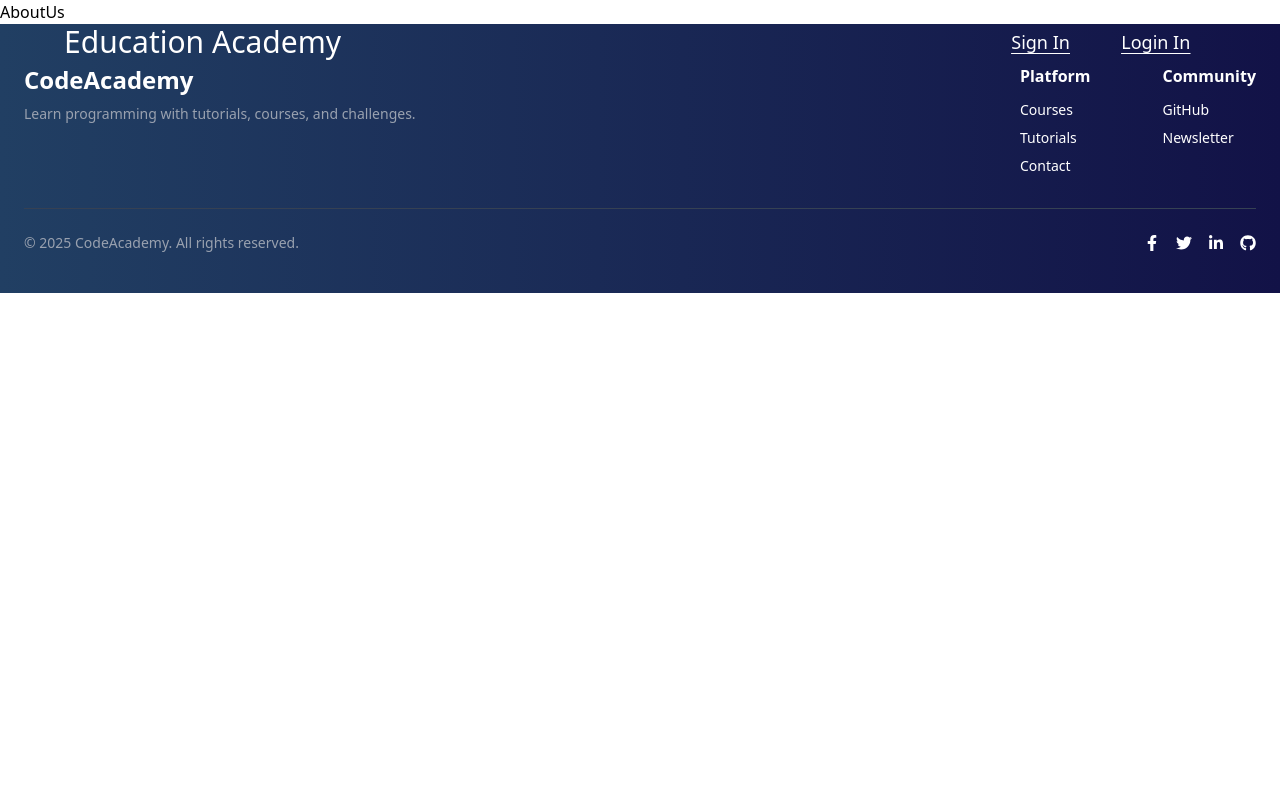
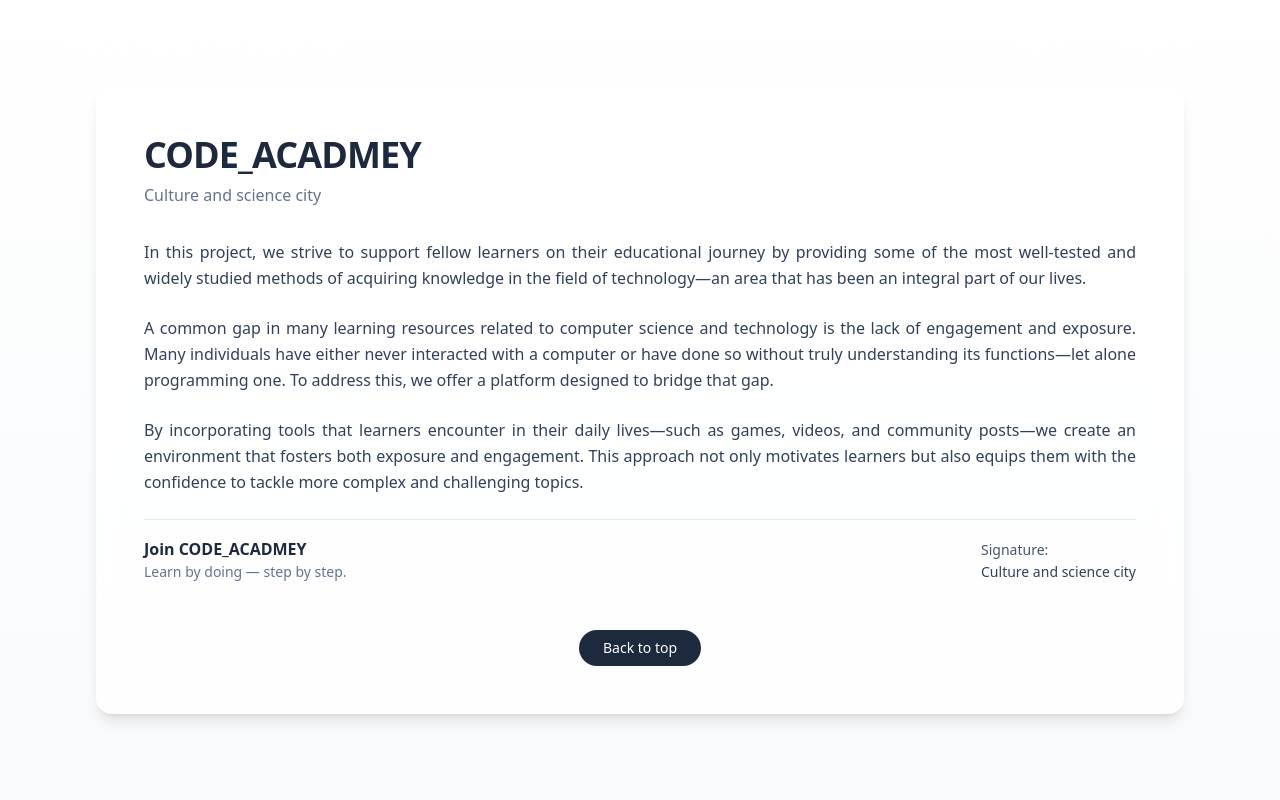
Before and after one commit to MoKhalid99/Algorithm-Web, a React (Vite) app: page /AboutUs in a window 1280 px wide. Shown: the top 800 px of the page. Built offline with nearby package versions, Linux system fonts and the light colour scheme; a web font is replaced by a local one.

Commit message:
About us page implementation

```diff
--- a/src/components/AboutUs/AboutUs.jsx
+++ b/src/components/AboutUs/AboutUs.jsx
@@ -1,7 +1,53 @@
-import React from 'react'
+import React from 'react';
 
 export default function AboutUs() {
   return (
-    <div>AboutUs</div>
-  )
+    <section className="min-h-screen flex items-center bg-gradient-to-b from-white to-slate-50 py-16">
+      <div className="container mx-auto px-6 md:px-12 lg:px-24">
+        <div className="bg-white/80 backdrop-blur-md rounded-2xl shadow-lg p-8 md:p-12">
+          <header className="mb-6 md:mb-8">
+            <h2 className="text-3xl md:text-4xl font-extrabold tracking-tight text-slate-800">
+              CODE_ACADMEY
+            </h2>
+            <p className="text-sm md:text-base text-slate-500 mt-2">Culture and science city</p>
+          </header>
+
+          <div className="space-y-6 text-slate-700 text-justify leading-relaxed">
+            <p>
+              In this project, we strive to support fellow learners on their educational journey by providing some of the most well-tested and widely studied methods of acquiring knowledge in the field of technology—an area that has been an integral part of our lives.
+            </p>
+
+            <p>
+              A common gap in many learning resources related to computer science and technology is the lack of engagement and exposure. Many individuals have either never interacted with a computer or have done so without truly understanding its functions—let alone programming one. To address this, we offer a platform designed to bridge that gap.
+            </p>
+
+            <p>
+              By incorporating tools that learners encounter in their daily lives—such as games, videos, and community posts—we create an environment that fosters both exposure and engagement. This approach not only motivates learners but also equips them with the confidence to tackle more complex and challenging topics.
+            </p>
+
+            <div className="mt-6 pt-4 border-t border-slate-200 flex flex-col md:flex-row md:items-center md:justify-between">
+              <div>
+                <p className="font-semibold text-slate-800">Join CODE_ACADMEY</p>
+                <p className="text-sm text-slate-500">Learn by doing — step by step.</p>
+              </div>
+
+              <div className="mt-4 md:mt-0">
+                <span className="text-sm text-slate-600">Signature:</span>
+                <p className="text-sm font-medium text-slate-700">Culture and science city</p>
+              </div>
+            </div>
+          </div>
+
+          <footer className="mt-8 text-center">
+            <button
+              onClick={() => window.scrollTo({ top: 0, behavior: 'smooth' })}
+              className="inline-block mt-4 px-6 py-2 rounded-full bg-slate-800 text-white text-sm font-medium hover:opacity-95"
+            >
+              Back to top
+            </button>
+          </footer>
+        </div>
+      </div>
+    </section>
+  );
 }
```
